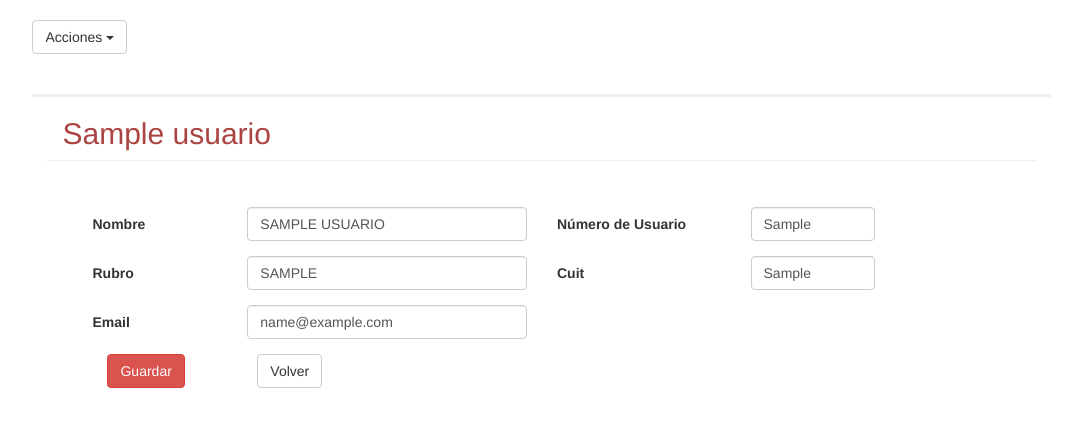
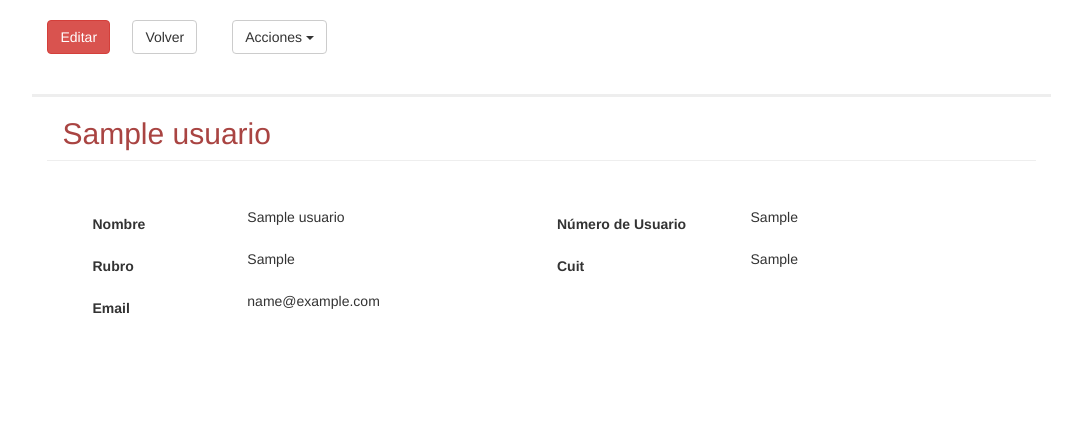
Before and after one commit to enati/intiSoft, a Django app: page /adm/usuarios/update/1/ in a window 1280 px wide. Shown: the part 52-479 px from the top of the page, without its empty margins (98-1180 px from the left). Run offline with Django 3.2, Linux system fonts and the light colour scheme; a user stored in the database is signed in; tables that the repository leaves empty hold one stand-in row (values such as "Sample post"); some libraries are stand-ins or nearby versions.

Commit message:
ADD Modo edicion en Usuarios

```diff
--- a/adm/templates/adm/usuario_form.html
+++ b/adm/templates/adm/usuario_form.html
@@ -2,9 +2,28 @@
 
 {% block content %}
 <div class="row">
-    <div class="col-md-offset-1 col-md-2">
+    <div class="col-md-offset-1 col-md-6">
         <!-- Solo muestro las acciones disponibles si el presupuesto ya fue guardado -->
         {% if object %}
+            {% if edit %}
+                <div class="col-md-2">
+                    <input type="submit" value="Guardar" class="btn btn-danger" form="usuarioForm">
+                </div>
+                <div class="col-md-2" style="padding-left: 0px">
+                    <a class="cancel btn btn-default" href="{% url 'adm:usuarios-update' object.id %}">
+                        Cancelar
+                    </a>
+                </div>
+            {% else %}
+                <div class="col-md-2">
+                    <input type="submit" value="Editar" class="btn btn-danger" form="usuarioForm">
+                </div>
+                <div class="col-md-2" style="padding-left: 0px">
+                    <a class="btn btn-default" href="{% url 'adm:usuarios-list' %}">
+                        Volver
+                    </a>
+                </div>
+            {% endif %}
             <div class="btn-group">
                 <button type="button" class="btn btn-default dropdown-toggle" data-toggle="dropdown" aria-haspopup="true" aria-expanded="false">
                     Acciones
@@ -35,8 +58,12 @@
         <!-- Separador -->
         <div class="col-md-12" style="border-top: 1.5px solid #eee"/>
         <div class="col-md-12">
-            <form class="form-horizontal" style="padding-top:5%" action="" method="POST">
+            <form id="usuarioForm" class="form-horizontal" style="padding-top:5%" action="" method="{% if edit %}POST{% else %}GET{% endif %}">
+                {% if edit %}
                     {% csrf_token %}
+                {% else %}
+                    <input name="edit" type="hidden" value="1">
+                {% endif %}
                 <div class="col-md-6">
                     <!-- Nombre -->
                     <div class="form-group">
@@ -107,26 +150,18 @@
                             Cuit
                         </label>
                         <div class="col-md-4">
-                           {{ form.cuit}}
+                            {% if edit %}
+                                {{ form.cuit }}
                                 {% for error in form.cuit.errors %}
                                     <div class="alert alert-error">
                                         <strong>{{ error|escape }}</strong>
                                     </div>
                                 {% endfor %}
+                            {% else %}
+                                {{ form.cuit.value }}
+                            {% endif %}
                         </div>
                     </div>
-                </div>
-                <div class="col-md-12">
-                    <div class="col-md-2">
-                        <input type="submit" value="Guardar" class="btn btn-danger">
-                    </div>
-                    <div class="col-md-2">
-                        <button type="button" class="btn btn-default" onclick="window.history.back()">
-                        Volver</button>
-                    </div>
-                    <br/>
-                    <br/>
-                    <br/>
                 </div>
                 {% if form.errors %}
                     {% for error in form.non_field_errors %}
--- a/adm/views.py
+++ b/adm/views.py
@@ -458,7 +458,6 @@ class OfertaTecUpdate(UpdateView):
     model = OfertaTec
     form_class = OfertaTecForm
     template_name_suffix = '_form'
-    success_url = reverse_lazy('adm:ofertatec-list')
 
     @method_decorator(permission_required('adm.change_ofertatec',
                       raise_exception=True))
@@ -546,12 +545,19 @@ class UsuarioList(ListView):
 class UsuarioCreate(CreateView):
     model = Usuario
     form_class = UsuarioForm
-    success_url = reverse_lazy('adm:usuarios-list')
 
     @method_decorator(permission_required('adm.add_usuario',
                       raise_exception=True))
     def dispatch(self, *args, **kwargs):
         return super(UsuarioCreate, self).dispatch(*args, **kwargs)
+
+    def get_context_data(self, **kwargs):
+        context = super(UsuarioCreate, self).get_context_data(**kwargs)
+        context['edit'] = True
+        return context
+
+    def get_success_url(self):
+        return reverse_lazy('adm:usuarios-update', kwargs={'pk': self.object.id})
 
 
 class UsuarioDelete(DeleteView):
@@ -575,9 +581,16 @@ class UsuarioUpdate(UpdateView):
     model = Usuario
     form_class = UsuarioForm
     template_name_suffix = '_form'
-    success_url = reverse_lazy('adm:usuarios-list')
 
     @method_decorator(permission_required('adm.change_usuario',
                       raise_exception=True))
     def dispatch(self, *args, **kwargs):
         return super(UsuarioUpdate, self).dispatch(*args, **kwargs)
+
+    def get_context_data(self, **kwargs):
+        context = super(UsuarioUpdate, self).get_context_data(**kwargs)
+        context['edit'] = self.request.GET.get('edit', False)
+        return context
+
+    def get_success_url(self):
+        return reverse_lazy('adm:usuarios-update', kwargs={'pk': self.object.id})
```
Also changed, not shown: other parts of adm/templates/adm/usuario_form.html (+21 -1 lines). Lines whose indentation alone changed are shown as unchanged.
